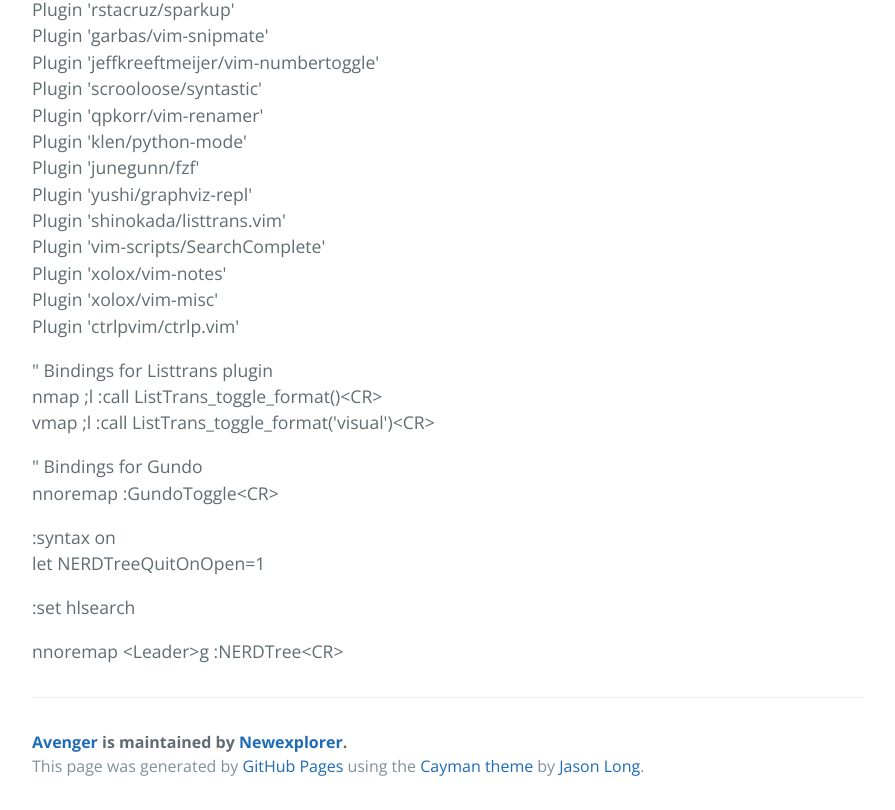
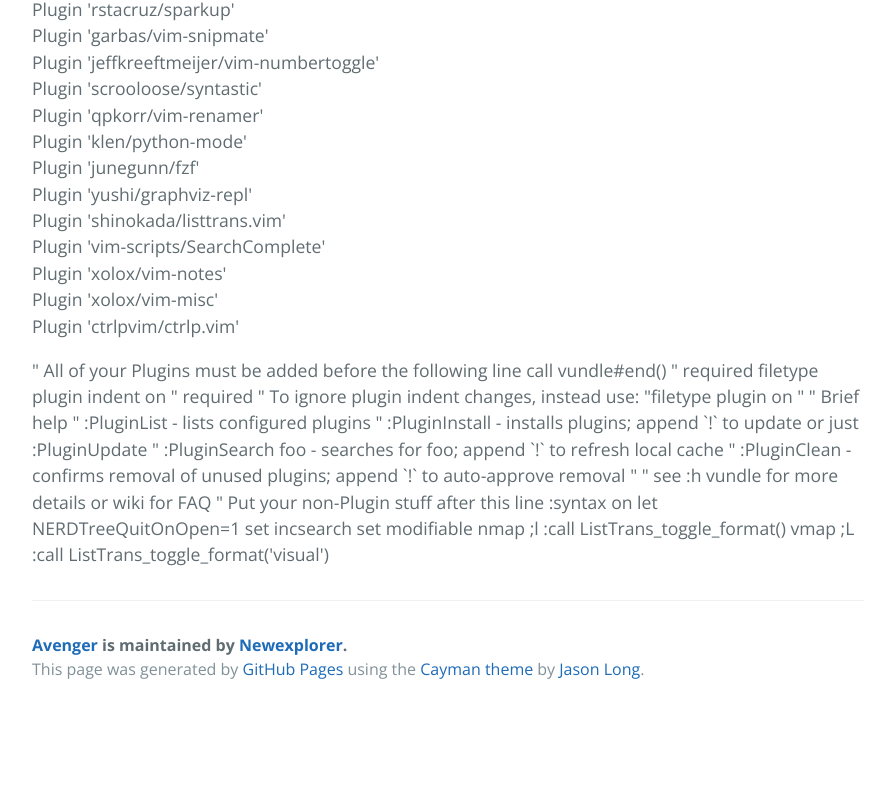
Before and after one commit to Newexplorer/vimrc-file, a plain HTML site: page index.html in a window 1280 px wide. Shown: the part 577-1387 px from the top of the page, without its empty margins (192-1087 px from the left). After the commit the page ends 1290 px from the top, so only its background shows below. Drawn offline with nearby package versions, Linux system fonts and the light colour scheme.

Commit message:
Update index.html

```diff
--- a/index.html
+++ b/index.html
@@ -41,20 +41,32 @@ Plugin 'xolox/vim-misc'<br>
 Plugin 'ctrlpvim/ctrlp.vim'<br>
 
  </p>
+      <p>
+" All of your Plugins must be added before the following line
+call vundle#end()            " required
+filetype plugin indent on    " required
+" To ignore plugin indent changes, instead use:
+"filetype plugin on
+"
+" Brief help
+" :PluginList       - lists configured plugins
+" :PluginInstall    - installs plugins; append `!` to update or just :PluginUpdate
+" :PluginSearch foo - searches for foo; append `!` to refresh local cache
+" :PluginClean      - confirms removal of unused plugins; append `!` to auto-approve removal
+"
+" see :h vundle for more details or wiki for FAQ
+" Put your non-Plugin stuff after this line
 
-<p>" Bindings for Listtrans plugin<br>
-nmap  ;l   :call ListTrans_toggle_format()&lt;CR&gt;<br>
-vmap  ;l   :call ListTrans_toggle_format('visual')&lt;CR&gt;  </p>
+:syntax on
+let NERDTreeQuitOnOpen=1
 
-<p>" Bindings for Gundo<br>
-nnoremap  :GundoToggle&lt;CR&gt;  </p>
+set incsearch
+set modifiable
 
-<p>:syntax on<br>
-let NERDTreeQuitOnOpen=1  </p>
+nmap ;l  :call ListTrans_toggle_format()<CR>
+vmap ;L  :call ListTrans_toggle_format('visual')<CR>
 
-<p>:set hlsearch  </p>
-
-nnoremap &lt;Leader&gt;g :NERDTree&lt;CR&gt;  </p>
+ </p>
 
       <footer class="site-footer">
         <span class="site-footer-owner"><a href="https://github.com/Newexplorer/avenger">Avenger</a> is maintained by <a href="https://github.com/Newexplorer">Newexplorer</a>.</span>
```
